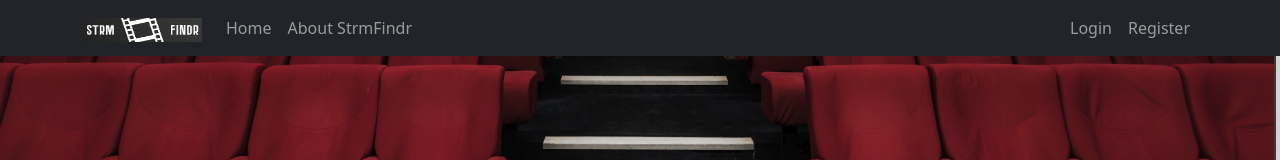
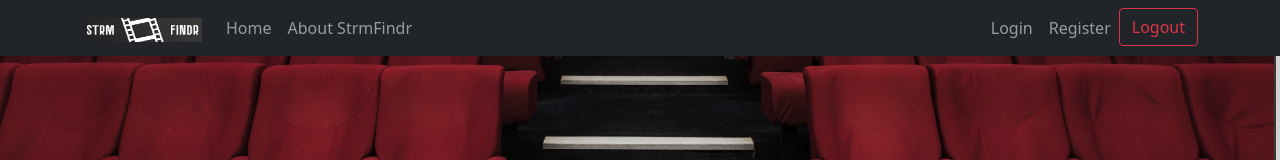
Before and after one commit to madalinagrama/strm-findr-backend, a React (Create React App) app: page /genre/1 in a window 1280 px wide. Shown: the top 160 px of the page. Built offline with nearby package versions, Linux system fonts and the light colour scheme; no server answers.

Commit message:
[login] added logout button on Header.js

```diff
--- a/src/components/Header.js
+++ b/src/components/Header.js
@@ -75,6 +75,12 @@
         id: "searchbutton",
     };
 
+    const logoutButtonProps = {
+        className: "btn btn-outline-danger",
+        type: "button",
+        id: "logoutButton"
+    }
+
     return (
         <Fragment>
             <nav className="navbar navbar-expand-lg navbar-dark bg-dark">
@@ -109,6 +115,11 @@
                                 <NavLink {...navLinkProps} to="/register">
                                     Register
                                 </NavLink>
+                            </li>
+                            <li className="nav-item">
+                                <button { ...logoutButtonProps }>
+                                    Logout
+                                </button>
                             </li>
                         </ul>
                     </div>
--- a/src/stateManager.js
+++ b/src/stateManager.js
@@ -20,7 +20,6 @@
     countriesListAtom: atom(countries),
     genresListAtom: atom(genres),
     servicesAtom: atom(services),
-    loggedAtom: atom(false),
     cardsAtom: atom([
         {
             image: null,
```
